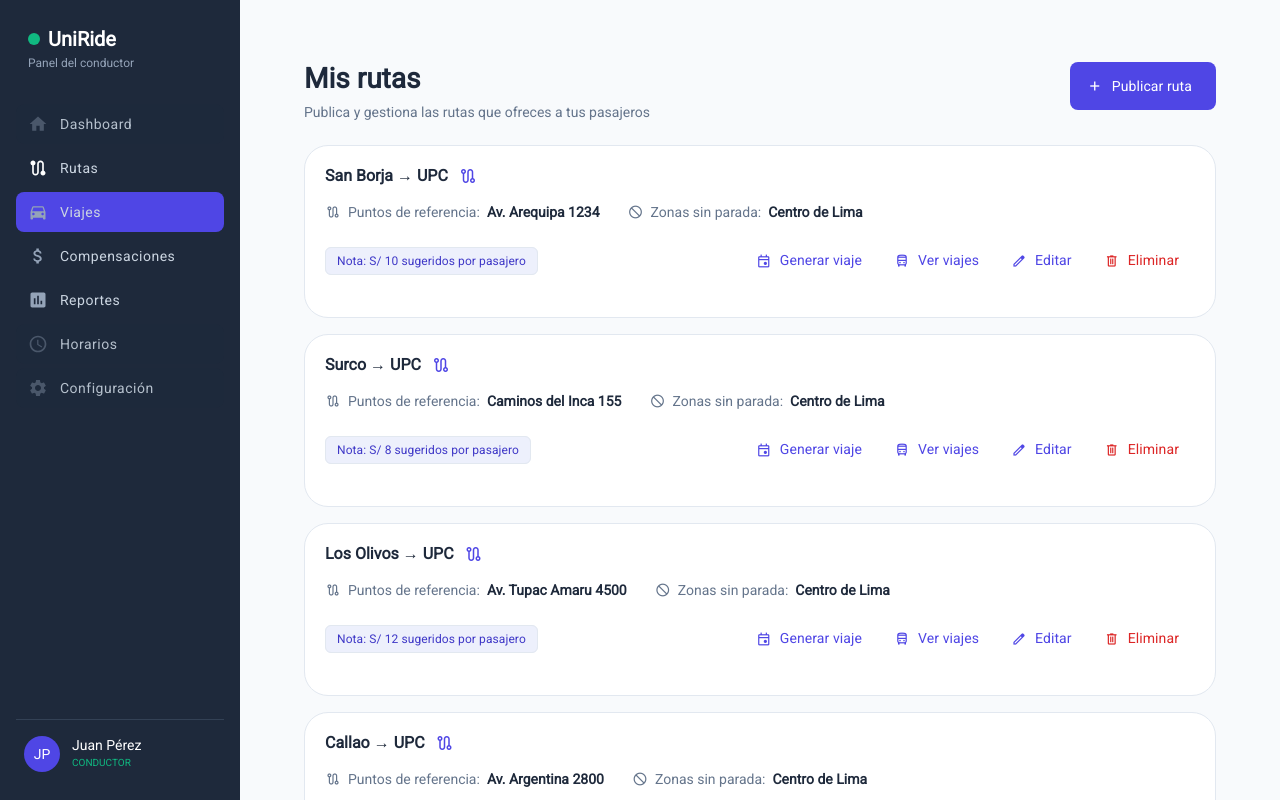
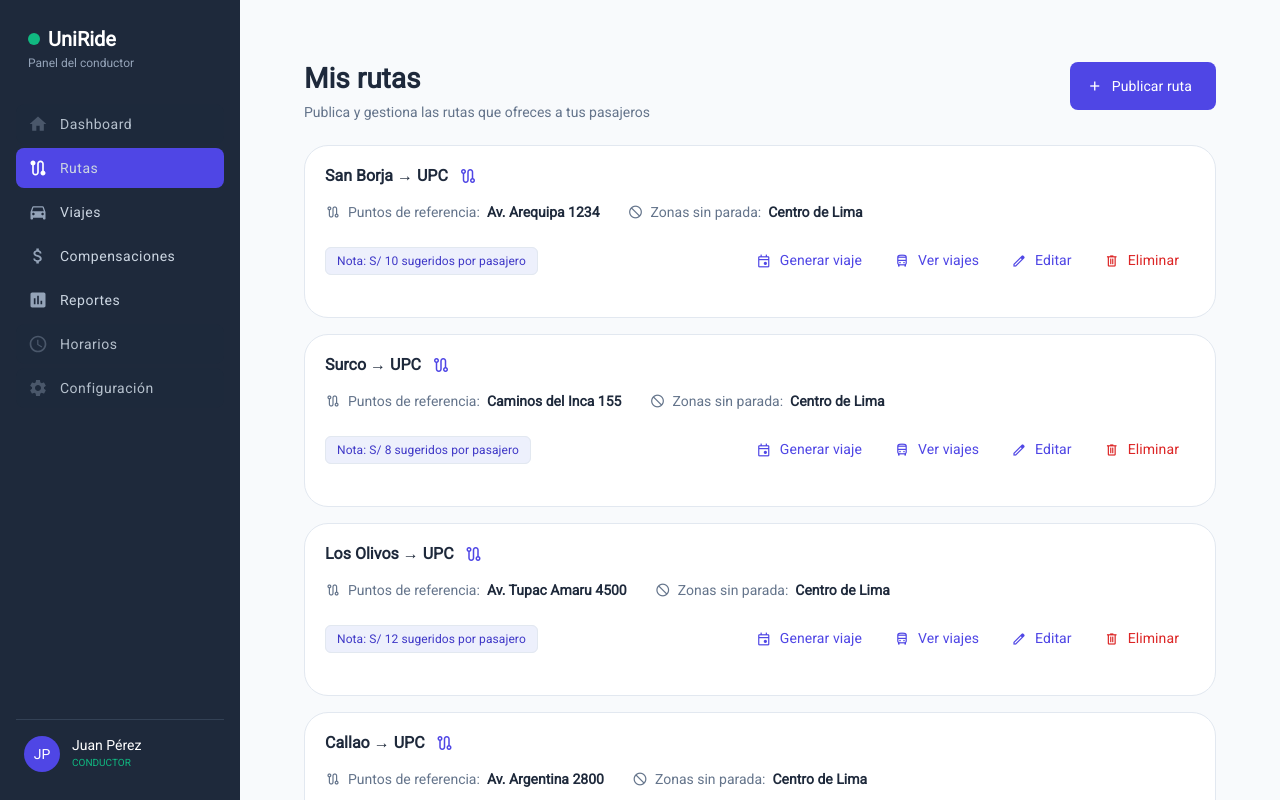
Before and after one commit to Ian-1232/uniride-frontend, an Angular app: page /conductor/rutas in a window 1280 px wide. Shown: the top 800 px of the page. Built offline with nearby package versions, Linux system fonts and the light colour scheme.

Commit message:
fix: Sidebar activo en rutas

```diff
--- a/src/app/layouts/conductor-layout/conductor-layout.html
+++ b/src/app/layouts/conductor-layout/conductor-layout.html
@@ -4,10 +4,15 @@
   <p class="panel-label">Panel del conductor</p>
   <mat-nav-list aria-label="Navegación principal">
     @for (item of menu; track item.icono) {
-      @if (item.icono === 'viajes') {
-        <a mat-list-item class="active" routerLink="/conductor/viajes" queryParamsHandling="merge" aria-current="page"><img matListItemIcon [src]="'assets/uniride/' + item.icono + '.svg'" alt="" /><span matListItemTitle>{{ item.nombre }}</span></a>
-      } @else if (item.ruta) {
-        <a mat-list-item [routerLink]="item.ruta"><img matListItemIcon [src]="'assets/uniride/' + item.icono + '.svg'" alt="" /><span matListItemTitle>{{ item.nombre }}</span></a>
+      @if (item.ruta) {
+        <a
+          mat-list-item
+          [routerLink]="item.ruta"
+          queryParamsHandling="merge"
+          routerLinkActive="active"
+          #rla="routerLinkActive"
+          [attr.aria-current]="rla.isActive ? 'page' : null"
+        ><img matListItemIcon [src]="'assets/uniride/' + item.icono + '.svg'" alt="" /><span matListItemTitle>{{ item.nombre }}</span></a>
       } @else {
         <mat-list-item disabled [title]="item.nombre + ': módulo de otro integrante'"><img matListItemIcon [src]="'assets/uniride/' + item.icono + '.svg'" alt="" /><span matListItemTitle>{{ item.nombre }}</span></mat-list-item>
       }
--- a/src/app/layouts/conductor-layout/conductor-layout.ts
+++ b/src/app/layouts/conductor-layout/conductor-layout.ts
@@ -1,5 +1,5 @@
 import { Component } from '@angular/core';
-import { RouterLink, RouterOutlet } from '@angular/router';
+import { RouterLink, RouterLinkActive, RouterOutlet } from '@angular/router';
 import { MatListModule } from '@angular/material/list';
 import { MatToolbarModule } from '@angular/material/toolbar';
 import { MatButtonModule } from '@angular/material/button';
@@ -7,7 +7,7 @@ import { MatMenuModule } from '@angular/material/menu';
 
 @Component({
   selector: 'app-conductor-layout',
-  imports: [RouterLink, RouterOutlet, MatListModule, MatToolbarModule, MatButtonModule, MatMenuModule],
+  imports: [RouterLink, RouterLinkActive, RouterOutlet, MatListModule, MatToolbarModule, MatButtonModule, MatMenuModule],
   templateUrl: './conductor-layout.html',
   styleUrl: './conductor-layout.css',
 })
@@ -16,8 +16,8 @@ export class ConductorLayout {
     { nombre: 'Dashboard', icono: 'dashboard' },
     { nombre: 'Rutas', icono: 'rutas', ruta: '/conductor/rutas' },
     { nombre: 'Viajes', icono: 'viajes', ruta: '/conductor/viajes' },
-    { nombre: 'Compensaciones', icono: 'compensaciones', ruta: '/compensaciones/metodos' },
-    { nombre: 'Reportes', icono: 'reportes', ruta: '/reportes/resumen' },
+    { nombre: 'Compensaciones', icono: 'compensaciones', ruta: '/compensaciones' },
+    { nombre: 'Reportes', icono: 'reportes', ruta: '/reportes' },
     { nombre: 'Horarios', icono: 'horarios' },
     { nombre: 'Configuración', icono: 'configuracion' },
   ];
```
